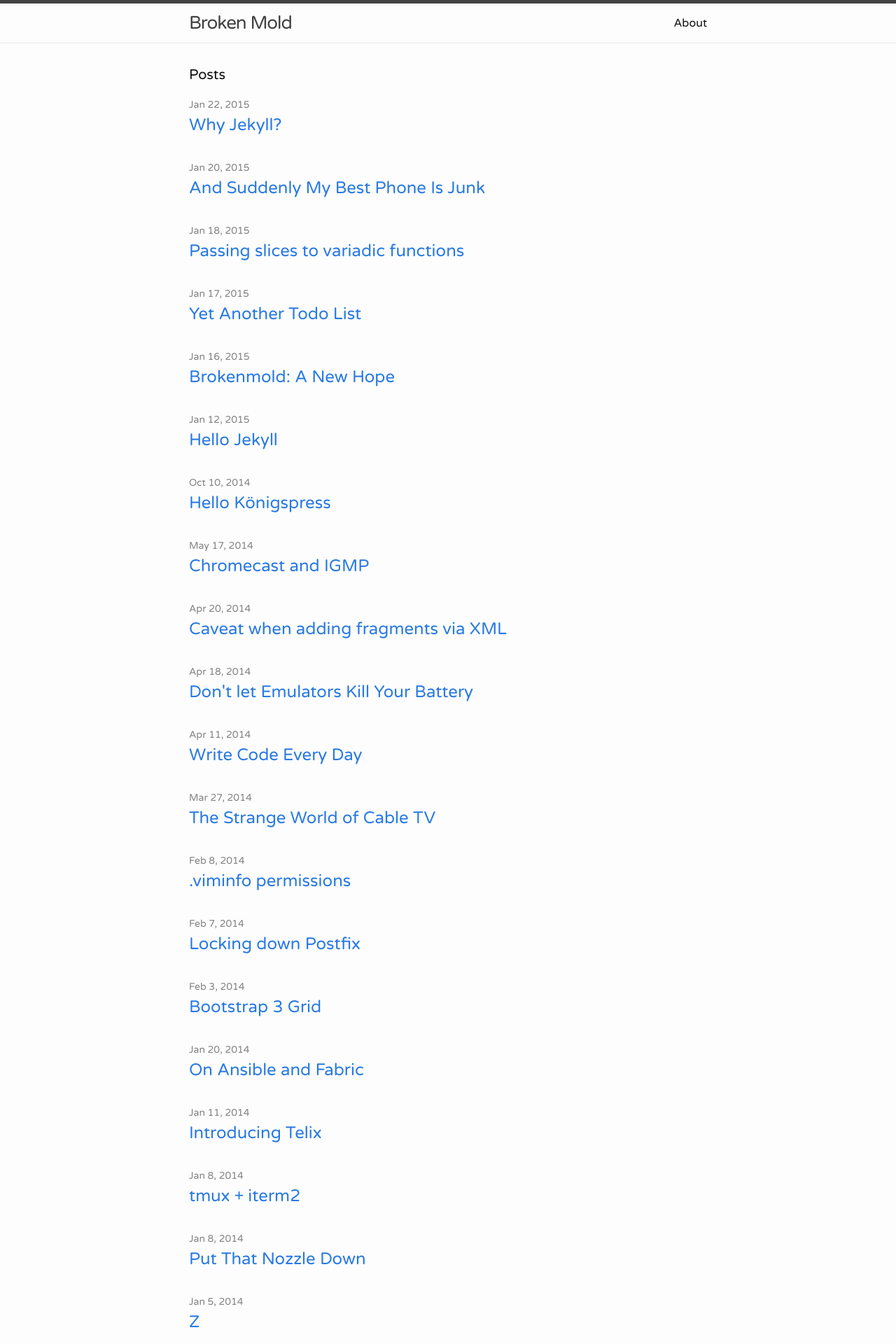
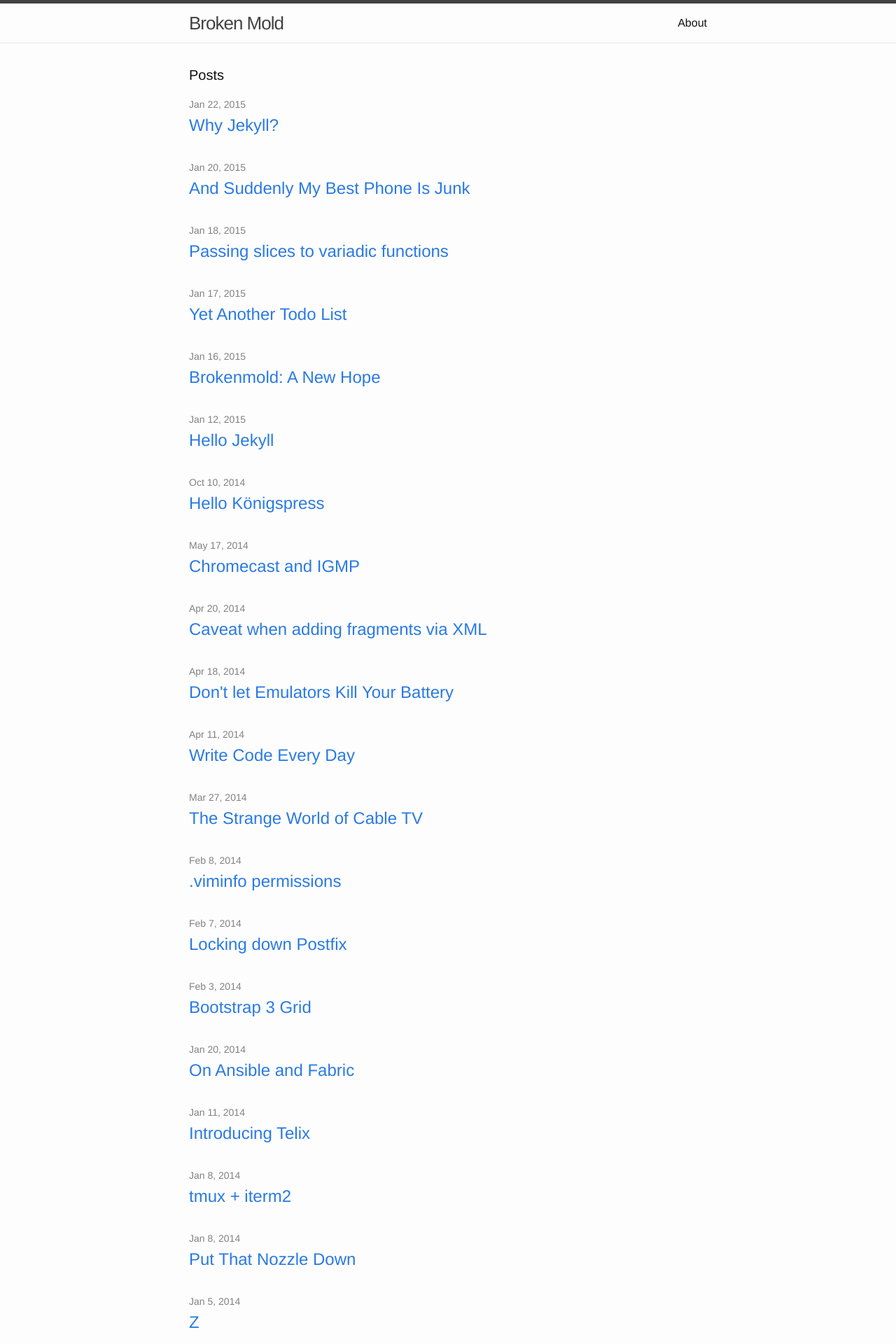
Before and after one commit to kalafut/brokenmold, a Jekyll site: the page built from index.html, in a window 1280 px wide. Shown: the top 1920 px of the page at 70% size. Built offline with Jekyll 4.4.1, drawn with Linux system fonts in a browser that asks for light colours.

Commit message:
More fonting around

```diff
--- a/_includes/head.html
+++ b/_includes/head.html
@@ -9,7 +9,6 @@
   <link rel="stylesheet" href="{{ "/css/main.css" | prepend: site.baseurl }}">
   <link rel="canonical" href="{{ page.url | replace:'index.html','' | prepend: site.baseurl | prepend: site.url }}">
   <link rel="alternate" type="application/rss+xml" title="{{ site.title }}" href="{{ "/feed.xml" | prepend: site.baseurl | prepend: site.url }}" />
-  <!--
-      <link href='http://fonts.googleapis.com/css?family=Arimo' rel='stylesheet' type='text/css'>-->
-  <link href='http://fonts.googleapis.com/css?family=Varela+Round' rel='stylesheet' type='text/css'>
+      <link href='http://fonts.googleapis.com/css?family=Arimo' rel='stylesheet' type='text/css'>
+      <!--<link href='http://fonts.googleapis.com/css?family=Varela+Round' rel='stylesheet' type='text/css'>-->
 </head>
--- a/css/main.scss
+++ b/css/main.scss
@@ -7,8 +7,8 @@
 
 // Our variables
 //$base-font-family: Georgia, serif;
-//$base-font-family: 'Arimo', sans-serif;
-$base-font-family: 'Varela Round', sans-serif;
+$base-font-family: 'Arimo', sans-serif;
+//$base-font-family: 'Varela Round', sans-serif;
 $base-font-size:   16px;
 $small-font-size:  $base-font-size * 0.875;
 $base-line-height: 1.5;
```
